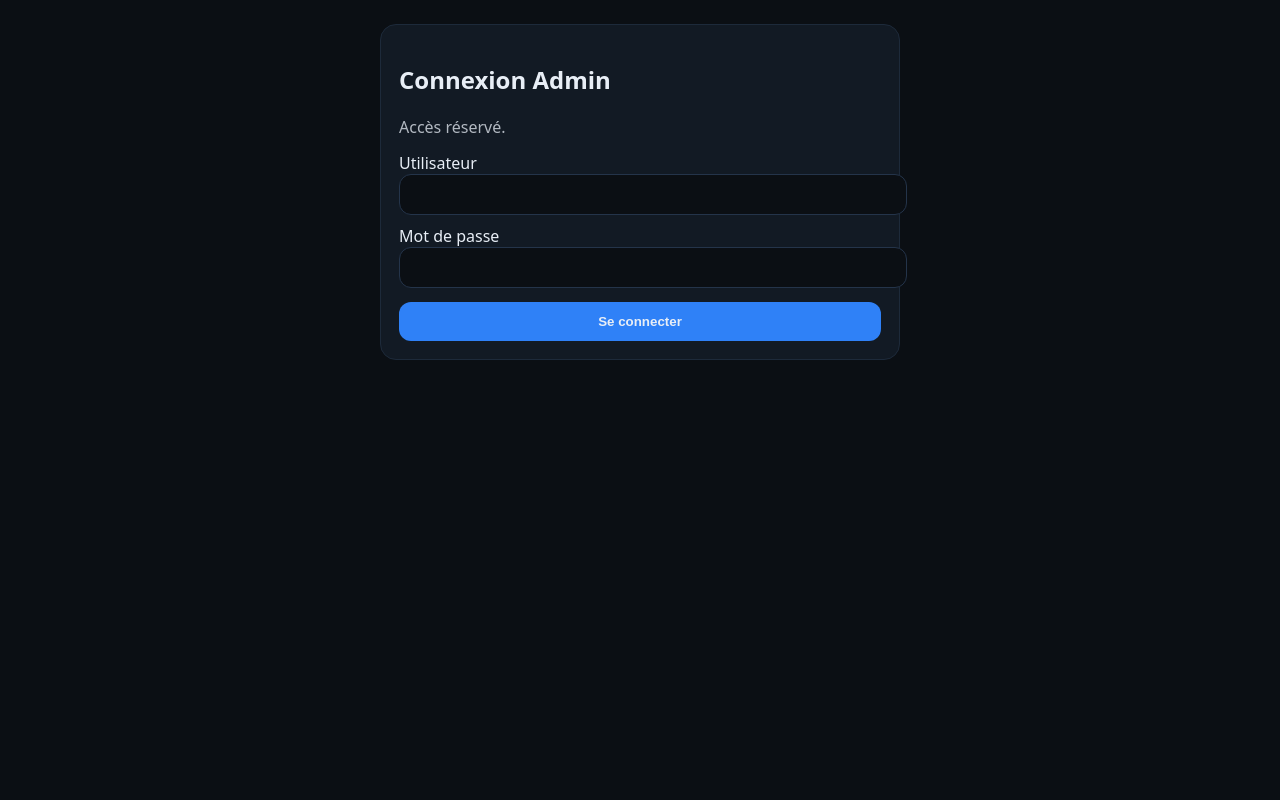
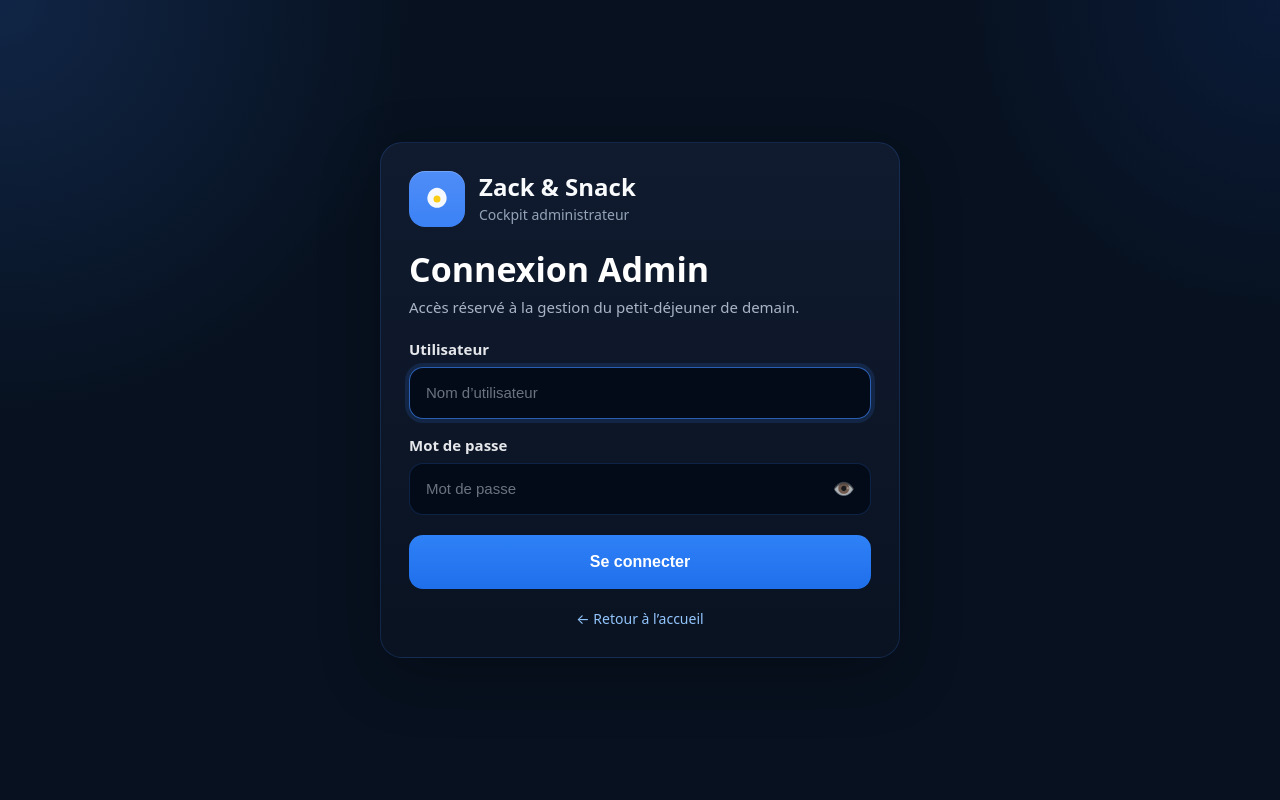
Before and after one commit to Coldvibe/breakfast-booking, a FastAPI app: page /admin/login in a window 1280 px wide. Run offline with FastAPI, Linux system fonts and the light colour scheme.

Commit message:
Login OK

```diff
--- a/app/routers/admin.py
+++ b/app/routers/admin.py
@@ -147,11 +147,10 @@ def admin_login_post(
     )
 
 
-@router.post("/admin/logout")
+@router.get("/admin/logout")
 def admin_logout(request: Request):
     request.session.clear()
-    return RedirectResponse("/", status_code=303)
-
+    return RedirectResponse("/admin/login", status_code=303)
 
 # -------------------------
 # Dashboard admin
--- a/app/static/css/app.css
+++ b/app/static/css/app.css
@@ -1363,3 +1363,198 @@ input:focus, textarea:focus{border-color:rgba(47,129,247,.9); box-shadow:0 0 0 4
 .inline-edit-form {
   display: inline-block;
 }
+/* ==========================
+   ADMIN LOGIN
+========================== */
+
+.admin-login-page {
+  min-height: 100vh;
+  margin: 0;
+  background:
+    radial-gradient(circle at top left, rgba(59, 130, 246, 0.18), transparent 28%),
+    radial-gradient(circle at top right, rgba(37, 99, 235, 0.12), transparent 22%),
+    #07111f;
+}
+
+.admin-login-shell {
+  min-height: 100vh;
+  display: flex;
+  align-items: center;
+  justify-content: center;
+  padding: 24px;
+}
+
+.admin-login-card {
+  width: 100%;
+  max-width: 520px;
+  background: linear-gradient(180deg, rgba(17, 28, 48, 0.96), rgba(10, 19, 34, 0.98));
+  border: 1px solid rgba(59, 130, 246, 0.18);
+  border-radius: 22px;
+  padding: 28px;
+  box-shadow: 0 18px 60px rgba(0, 0, 0, 0.28);
+}
+
+.admin-login-brand {
+  display: flex;
+  align-items: center;
+  gap: 14px;
+  margin-bottom: 24px;
+}
+
+.admin-login-brand__icon {
+  width: 56px;
+  height: 56px;
+  border-radius: 16px;
+  background: linear-gradient(180deg, #4f8df7, #3b82f6);
+  display: flex;
+  align-items: center;
+  justify-content: center;
+  box-shadow: inset 0 1px 0 rgba(255,255,255,0.2);
+}
+
+.admin-login-brand__title {
+  font-size: 24px;
+  font-weight: 800;
+  color: #f8fafc;
+  line-height: 1.1;
+}
+
+.admin-login-brand__subtitle {
+  font-size: 14px;
+  color: #94a3b8;
+  margin-top: 4px;
+}
+
+.admin-login-head {
+  margin-bottom: 20px;
+}
+
+.admin-login-head h1 {
+  margin: 0 0 8px 0;
+  font-size: 34px;
+  line-height: 1.1;
+  color: #ffffff;
+}
+
+.admin-login-head p {
+  margin: 0;
+  color: #a9b5c7;
+  font-size: 15px;
+  line-height: 1.5;
+}
+
+.admin-login-alert {
+  margin-bottom: 16px;
+  padding: 12px 14px;
+  border-radius: 12px;
+  background: rgba(239, 68, 68, 0.14);
+  border: 1px solid rgba(239, 68, 68, 0.28);
+  color: #fca5a5;
+  font-size: 14px;
+  font-weight: 600;
+}
+
+.admin-login-form {
+  display: flex;
+  flex-direction: column;
+  gap: 16px;
+}
+
+.admin-login-form .form-group {
+  display: flex;
+  flex-direction: column;
+  gap: 8px;
+}
+
+.admin-login-form label {
+  font-size: 15px;
+  font-weight: 600;
+  color: #e5e7eb;
+}
+
+.admin-login-form input {
+  width: 100%;
+  min-height: 52px;
+  border-radius: 14px;
+  border: 1px solid rgba(59, 130, 246, 0.2);
+  background: rgba(3, 10, 24, 0.9);
+  color: #ffffff;
+  padding: 0 16px;
+  font-size: 15px;
+  outline: none;
+  box-sizing: border-box;
+  transition: border-color 0.2s ease, box-shadow 0.2s ease;
+}
+
+.admin-login-form input::placeholder {
+  color: #6b7280;
+}
+
+.admin-login-form input:focus {
+  border-color: rgba(59, 130, 246, 0.7);
+  box-shadow: 0 0 0 4px rgba(59, 130, 246, 0.14);
+}
+
+.admin-login-submit {
+  min-height: 54px;
+  margin-top: 4px;
+  font-size: 16px;
+  font-weight: 800;
+  border-radius: 14px;
+}
+
+.admin-login-footer {
+  margin-top: 18px;
+  text-align: center;
+}
+
+.admin-login-footer a {
+  color: #93c5fd;
+  text-decoration: none;
+  font-size: 14px;
+}
+
+.admin-login-footer a:hover {
+  text-decoration: underline;
+}
+
+@media (max-width: 640px) {
+  .admin-login-card {
+    padding: 22px;
+    border-radius: 18px;
+  }
+
+  .admin-login-brand__title {
+    font-size: 22px;
+  }
+
+  .admin-login-head h1 {
+    font-size: 30px;
+  }
+}
+.password-field {
+  position: relative;
+  display: flex;
+  align-items: center;
+}
+
+.password-field input {
+  padding-right: 44px;
+}
+
+.password-toggle {
+  position: absolute;
+  right: 10px;
+  top: 50%;
+  transform: translateY(-50%);
+  background: transparent;
+  border: none;
+  cursor: pointer;
+  font-size: 18px;
+  opacity: 0.7;
+  transition: opacity 0.2s ease;
+}
+
+.password-toggle:hover {
+  opacity: 1;
+}
--- a/app/templates/admin/_tomorrow_header.html
+++ b/app/templates/admin/_tomorrow_header.html
@@ -42,5 +42,8 @@
             {% if event.get("is_planned", True) %}Désactiver petit-déjeuner{% else %}Activer petit-déjeuner{% endif %}
         </button>
     </form>
+    <a href="/admin/logout" class="btn danger">
+  Se déconnecter
+</a>
   </div>
 </section>
--- a/app/templates/admin_login.html
+++ b/app/templates/admin_login.html
@@ -3,61 +3,101 @@
 <head>
   <meta charset="utf-8">
   <meta name="viewport" content="width=device-width, initial-scale=1">
-  <title>Admin — Login</title>
-  <style>
-    body{font-family:system-ui;background:#0b0f14;color:#e8eef6;margin:0}
-    .wrap{max-width:520px;margin:0 auto;padding:24px}
-    .card{background:#121a24;border:1px solid #1d2a3a;border-radius:16px;padding:18px}
-    input,button{width:100%;padding:12px;border-radius:12px;border:1px solid #24344a;background:#0b0f14;color:#e8eef6}
-    button{background:#2f81f7;border:none;font-weight:700;cursor:pointer}
-    .muted{opacity:.75}
-    .error{margin-top:10px;color:#ffb4b4}
-  </style>
-    <link rel="manifest" href="/static/manifest.json">
-  <meta name="theme-color" content="#0b0f14">
-  <link rel="apple-touch-icon" href="/static/icons/icon-192.png">
-  <meta name="apple-mobile-web-app-capable" content="yes">
-  <meta name="apple-mobile-web-app-status-bar-style" content="black-translucent">
-  <meta name="apple-mobile-web-app-title" content="Zack & Snack">
+  <title>Zack & Snack – Connexion Admin</title>
+  <link rel="stylesheet" href="/static/css/app.css">
 </head>
-<body>
-<div class="wrap">
-  <div class="card">
-    <h2>Connexion Admin</h2>
-    <div class="muted">Accès réservé.</div>
+<body class="admin-login-page">
+  <div class="admin-login-shell">
 
-    <form method="post" action="/admin/login" style="margin-top:14px">
-      <label>Utilisateur</label>
-      <input name="username" autocomplete="username" required>
+    <div class="admin-login-card">
+      <div class="admin-login-brand">
+        <div class="admin-login-brand__icon" aria-hidden="true">
+          <svg viewBox="0 0 64 64" width="28" height="28">
+            <path d="M32 6 C20 6 10 18 10 30 c0 12 10 22 22 22 s22-10 22-22 C54 18 44 6 32 6Z" fill="#ffffff" opacity="0.95"/>
+            <circle cx="32" cy="32" r="8" fill="#facc15"></circle>
+          </svg>
+        </div>
 
-      <div style="height:10px"></div>
+        <div>
+          <div class="admin-login-brand__title">Zack & Snack</div>
+          <div class="admin-login-brand__subtitle">Cockpit administrateur</div>
+        </div>
+      </div>
 
-      <label>Mot de passe</label>
-      <input name="password" type="password" autocomplete="current-password" required>
-
-      <div style="height:14px"></div>
-      <button type="submit">Se connecter</button>
+      <div class="admin-login-head">
+        <h1>Connexion Admin</h1>
+        <p>Accès réservé à la gestion du petit-déjeuner de demain.</p>
+      </div>
 
       {% if error %}
-        <div class="error">{{ error }}</div>
+        <div class="admin-login-alert">
+          {{ error }}
+        </div>
       {% endif %}
-    </form>
+
+      <form method="post" action="/admin/login" class="admin-login-form">
+        <div class="form-group">
+          <label for="username">Utilisateur</label>
+          <input
+            id="username"
+            name="username"
+            type="text"
+            autocomplete="username"
+            required
+            autofocus
+            placeholder="Nom d’utilisateur"
+          >
+        </div>
+
+        <div class="form-group">
+  <label for="password">Mot de passe</label>
+
+  <div class="password-field">
+    <input
+      id="password"
+      name="password"
+      type="password"
+      autocomplete="current-password"
+      required
+      placeholder="Mot de passe"
+    >
+
+    <button
+      type="button"
+      class="password-toggle"
+      aria-label="Afficher le mot de passe"
+      onclick="togglePasswordVisibility()"
+    >
+      👁️
+    </button>
   </div>
 </div>
-<script>
-  // ==========================
-  // PWA : service worker
-  // ==========================
-  if ("serviceWorker" in navigator) {
-    window.addEventListener("load", () => {
-      navigator.serviceWorker.register("/service-worker.js")
-        .then((registration) => {
-          console.log("Service worker enregistré :", registration.scope);
-        })
-        .catch((error) => {
-          console.log("Erreur service worker :", error);
-        });
-    });
+
+        <button class="btn admin-login-submit" type="submit">
+          Se connecter
+        </button>
+      </form>
+
+      <div class="admin-login-footer">
+        <a href="/">← Retour à l’accueil</a>
+      </div>
+    </div>
+
+  </div>
+  <script>
+  function togglePasswordVisibility() {
+    const input = document.getElementById("password");
+    const btn = document.querySelector(".password-toggle");
+
+    if (!input) return;
+
+    if (input.type === "password") {
+      input.type = "text";
+      btn.textContent = "🙈";
+    } else {
+      input.type = "password";
+      btn.textContent = "👁️";
+    }
   }
 </script>
 </body>
```
